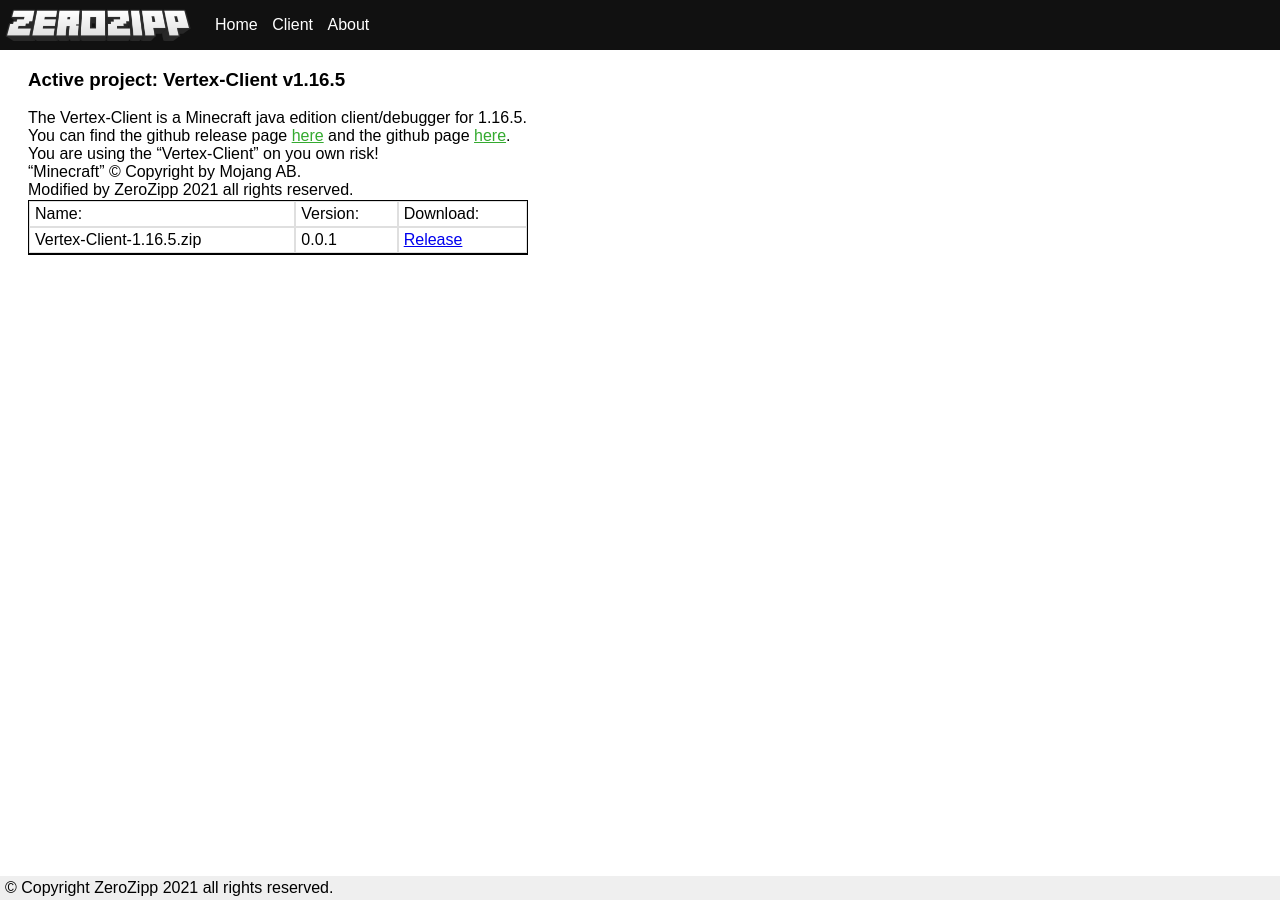
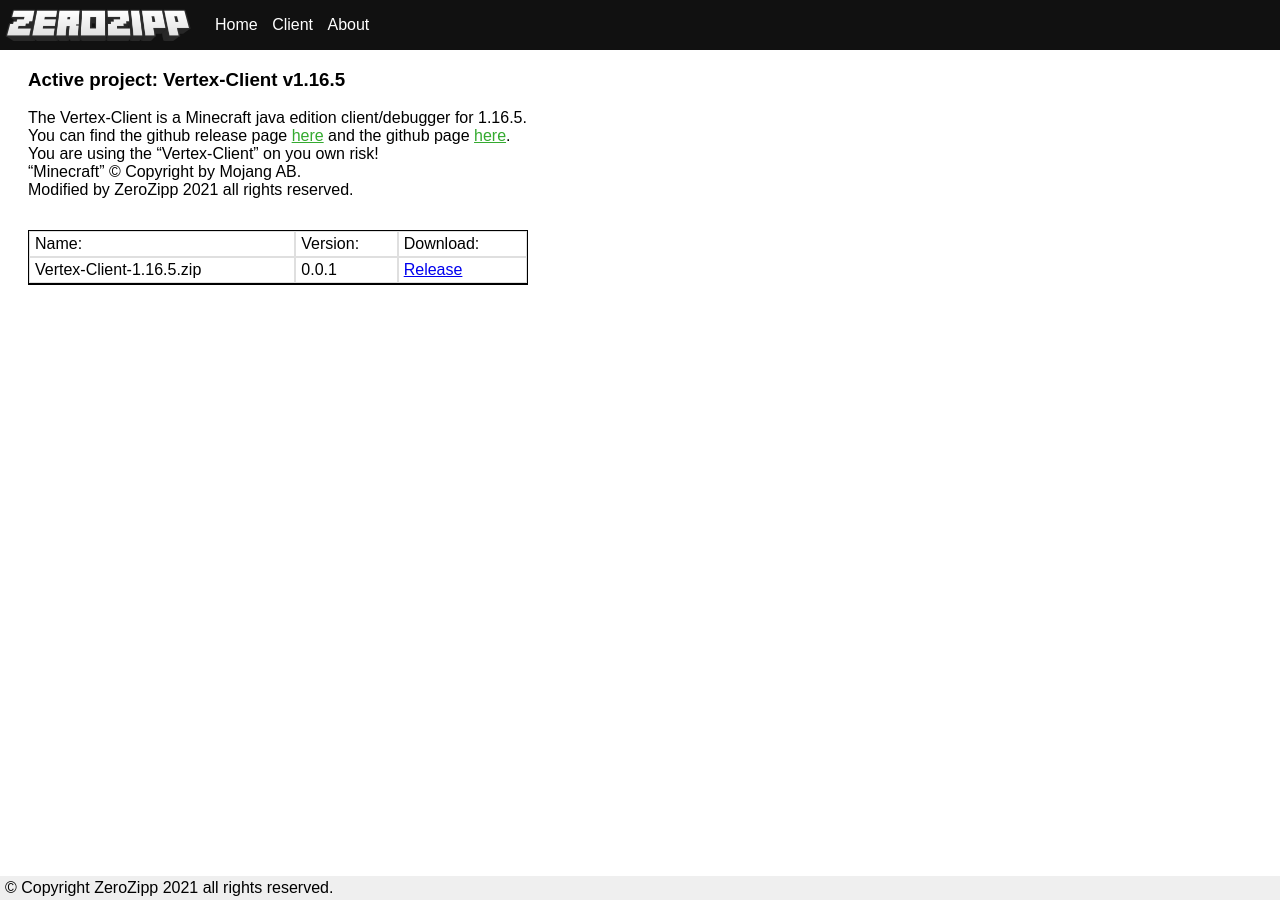
Before and after one commit to ZeroZipp/zerozipp.github.io, a Jekyll site: the page built from client/index.md, in a window 1280 px wide. Built offline with Jekyll 4.4.1, drawn with Linux system fonts in a browser that asks for light colours; our own code applies the rules of GitHub Pages for plain Markdown files.

Commit message:
Update index.md

```diff
--- a/client/index.md
+++ b/client/index.md
@@ -4,7 +4,7 @@
 You are using the "Vertex-Client" on you own risk!<br>
 "Minecraft" © Copyright by Mojang AB.<br>
 Modified by ZeroZipp 2021 all rights reserved.<br>
-<table style="top: 150px; width: 500px" class="downloads">
+<table style="top: 180px; width: 500px" class="downloads">
   <tr>
     <th class="list">Name:</th>
     <th class="list">Version:</th>
```
